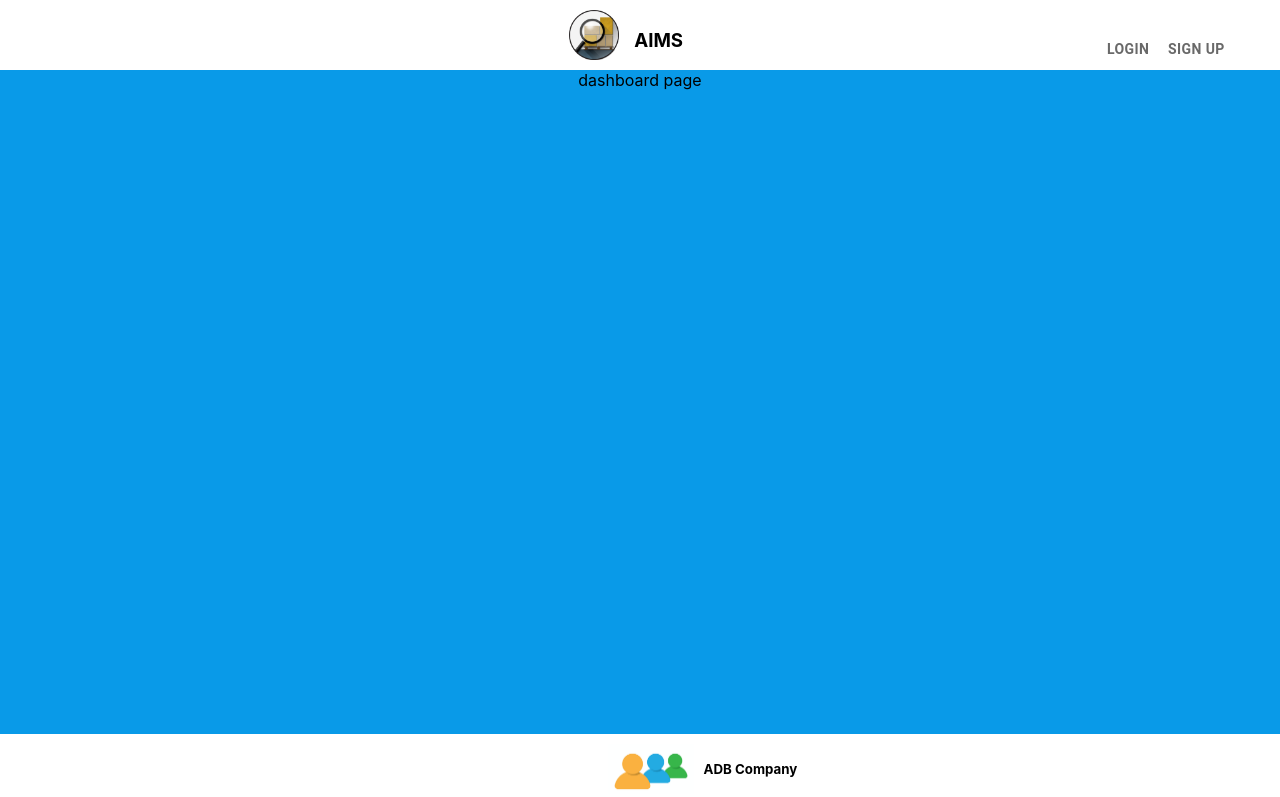
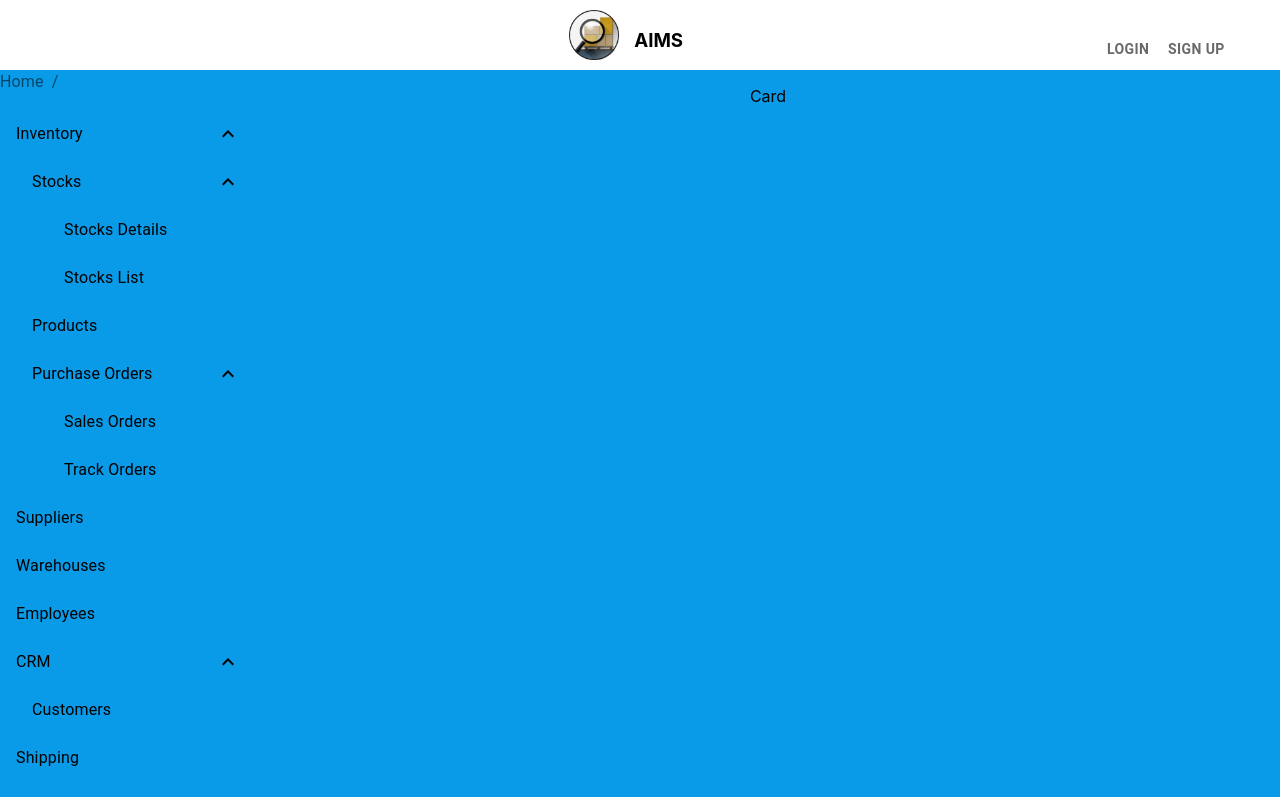
Before and after one commit to kaleyxiaozheng/inventorySystemFrontend, a React (Create React App) app: page /1/dashboard in a window 1280 px wide. Shown: the top 797 px of the page. Built offline with nearby package versions, Linux system fonts and the light colour scheme.

Commit message:
dashboard navibar

```diff
--- a/package.json
+++ b/package.json
@@ -4,6 +4,7 @@
   "private": true,
   "dependencies": {
     "@material-ui/core": "^4.10.0",
+    "@material-ui/icons": "^4.9.1",
     "@testing-library/jest-dom": "^4.2.4",
     "@testing-library/react": "^9.3.2",
     "@testing-library/user-event": "^7.1.2",
--- /dev/null
+++ b/src/components/Card.js
@@ -0,0 +1,5 @@
+import React from 'react';
+
+export const DashboardCard = () => (
+  <p>Card</p>
+)
--- a/src/components/DashboardPage.js
+++ b/src/components/DashboardPage.js
@@ -1,7 +1,15 @@
 import React from 'react';
 import '../css/DashboardPage.css';
+import { NaviBar } from './NaviBar';
+import { DashboardCard } from './Card';
 
 export const DashboardPage = () => (
-  <div className="bodyArea">dashboard page
+  <div className="bodyArea">
+    <div className="lcol breadcrumbs">
+      <NaviBar />
+    </div>
+    <div className="lcol dashboardCard ">
+        <DashboardCard />
+    </div>
   </div>
 )
--- /dev/null
+++ b/src/components/LinkRouter.js
@@ -0,0 +1,5 @@
+import React from 'react';
+import Link from '@material-ui/core/Link';
+import { Link as RouterLink } from 'react-router-dom';
+
+export const LinkRouter = (props) => <Link {...props} component={RouterLink} />;
--- /dev/null
+++ b/src/components/ListItemLink.js
@@ -0,0 +1,46 @@
+/* eslint-disable no-nested-ternary */
+import React from 'react';
+import PropTypes from 'prop-types';
+import ListItem from '@material-ui/core/ListItem';
+import ListItemText from '@material-ui/core/ListItemText';
+import ExpandLess from '@material-ui/icons/ExpandLess';
+import ExpandMore from '@material-ui/icons/ExpandMore';
+import { Link as RouterLink } from 'react-router-dom';
+
+export const breadcrumbNameMap = {
+  '/inventory': 'Inventory',
+  '/inventory/stocks': 'Stocks',
+  '/inventory/stocks/stocksdetails': 'Stocks Details',
+  '/inventory/stocks/stockslist': 'Stocks List',
+  '/inventory/products': 'Products',
+  '/inventory/purchaseorders': 'Purchase Orders',
+  '/inventory/purchaseorders/salesorders': 'Sales Orders',
+  '/inventory/purchaseorders/trackorders': 'Track Orders',
+  '/suppliers': 'Suppliers',
+  '/warehouses': 'Warehouses',
+  '/employees': 'Employees',
+  '/crm': 'CRM',
+  '/crm/customers': 'Customers',
+  '/shipping': 'Shipping',
+  '/reportsandanalysis': 'Reports & Analysis',
+  '/setting': 'Setting',
+};
+
+export function ListItemLink(props) {
+  const { to, open, ...other } = props;
+  const primary = breadcrumbNameMap[to];
+
+  return (
+    <li>
+      <ListItem button component={RouterLink} to={to} {...other}>
+        <ListItemText primary={primary} />
+        {open != null ? open ? <ExpandLess /> : <ExpandMore /> : null}
+      </ListItem>
+    </li>
+  );
+}
+
+ListItemLink.propTypes = {
+  open: PropTypes.bool,
+  to: PropTypes.string.isRequired,
+};
--- /dev/null
+++ b/src/components/NaviBar.js
@@ -0,0 +1,9 @@
+import React from 'react';
+import RouterBreadcrumbs from './RouterBreadcrumbs';
+
+
+export const NaviBar = () => (
+  <div>
+    <RouterBreadcrumbs />
+  </div>
+)
--- /dev/null
+++ b/src/components/RouterBreadcrumbs.js
@@ -0,0 +1,113 @@
+/* eslint-disable no-nested-ternary */
+import React from 'react';
+import List from '@material-ui/core/List';
+import Collapse from '@material-ui/core/Collapse';
+import Typography from '@material-ui/core/Typography';
+import Breadcrumbs from '@material-ui/core/Breadcrumbs';
+import { Route, MemoryRouter } from 'react-router';
+import { ListItemLink, breadcrumbNameMap } from './ListItemLink';
+import { useStyles } from './UseStyles';
+import { LinkRouter } from './LinkRouter'
+
+
+export default function RouterBreadcrumbs() {
+  const classes = useStyles();
+  const [openInventory, setOpenInventory] = React.useState(true);
+  const [openStocks, setOpenStocks] = React.useState(true);
+  const [openPurchaseorders, setOpenPurchaseorders] = React.useState(true);
+  const [openCrm, setOpenCrm] = React.useState(true);
+
+  const inventoryHandleClick = () => {
+    setOpenInventory((prevOpen) => !prevOpen);
+  };
+
+  const stocksHandleClick = () => {
+    setOpenStocks((prevOpen) => !prevOpen);
+  };
+
+  const purchaseorderssHandleClick = () => {
+    setOpenPurchaseorders((prevOpen) => !prevOpen);
+  };
+
+  const crmHandleClick = () => {
+    setOpenCrm((prevOpen) => !prevOpen);
+  };
+
+  return (
+    <MemoryRouter initialEntries={['/Inventory']} initialIndex={0}>
+      <div className={classes.root}>
+        <Route>
+          {({ location }) => {
+            const pathnames = location.pathname.split('/').filter((x) => x);
+
+            return (
+              <Breadcrumbs aria-label="breadcrumb">
+                <LinkRouter color="inherit" to="/">
+                  Home
+                </LinkRouter>
+                {pathnames.map((value, index) => {
+                  const last = index === pathnames.length - 1;
+                  const to = `/${pathnames.slice(0, index + 1).join('/')}`;
+
+                  return last ? (
+                    <Typography color="textPrimary" key={to}>
+                      {breadcrumbNameMap[to]}
+                    </Typography>
+                  ) : (
+                      <LinkRouter color="inherit" to={to} key={to}>
+                        {breadcrumbNameMap[to]}
+                      </LinkRouter>
+                    );
+                })}
+              </Breadcrumbs>
+            );
+          }}
+        </Route>
+        <nav className={classes.lists} aria-label="folders">
+          <List>
+            <ListItemLink to="/inventory" open={openInventory} onClick={inventoryHandleClick} />
+            <Collapse component="li" in={openInventory} timeout="auto" unmountOnExit>
+              <List disablePadding>
+                <ListItemLink to="/inventory/stocks" open={openStocks} onClick={stocksHandleClick} className={classes.nested} />
+                <Collapse component="li" in={openStocks} timeout="auto" unmountOnExit>
+                  <List disablePadding>
+                    <ListItemLink to="/inventory/stocks/stocksdetails" className={classes.subnested} />
+                  </List>
+                </Collapse>
+                <Collapse component="li" in={openStocks} timeout="auto" unmountOnExit>
+                  <List disablePadding>
+                    <ListItemLink to="/inventory/stocks/stockslist" className={classes.subnested} />
+                  </List>
+                </Collapse>
+                <ListItemLink to="/inventory/products" className={classes.nested} />
+                <ListItemLink to="/inventory/purchaseorders" open={openPurchaseorders} onClick={purchaseorderssHandleClick} className={classes.nested} />
+                <Collapse component="li" in={openPurchaseorders} timeout="auto" unmountOnExit>
+                  <List disablePadding>
+                    <ListItemLink to="/inventory/purchaseorders/salesorders" className={classes.subnested} />
+                  </List>
+                </Collapse>
+                <Collapse component="li" in={openPurchaseorders} timeout="auto" unmountOnExit>
+                  <List disablePadding>
+                    <ListItemLink to="/inventory/purchaseorders/trackorders" className={classes.subnested} />
+                  </List>
+                </Collapse>
+              </List>
+            </Collapse>
+            <ListItemLink to="/suppliers" />
+            <ListItemLink to="/warehouses" />
+            <ListItemLink to="/employees" />
+            <ListItemLink to="/crm" open={openCrm} onClick={crmHandleClick} />
+            <Collapse component="li" in={openCrm} timeout="auto" unmountOnExit>
+              <List disablePadding>
+                <ListItemLink to="/crm/customers" className={classes.nested} />
+              </List>
+            </Collapse>
+            <ListItemLink to="/shipping" />
+            <ListItemLink to="/reportsandanalysis" />
+            <ListItemLink to="/setting" />
+          </List>
+        </nav>
+      </div>
+    </MemoryRouter>
+  );
+}
--- /dev/null
+++ b/src/components/UseStyles.js
@@ -0,0 +1,19 @@
+import { makeStyles } from '@material-ui/core/styles';
+
+export const useStyles = makeStyles((theme) => ({
+  root: {
+    display: 'flex',
+    flexDirection: 'column',
+    // width: 360,
+  },
+  lists: {
+    // backgroundColor: theme.palette.background.paper,
+    marginTop: theme.spacing(1),
+  },
+  nested: {
+    paddingLeft: theme.spacing(4),
+  },
+  subnested: {
+    paddingLeft: theme.spacing(8),
+  },
+}));
--- a/src/css/DashboardPage.css
+++ b/src/css/DashboardPage.css
@@ -0,0 +1,14 @@
+.lcol {
+  display: inline-block;
+  vertical-align:top;
+  height: 100%;
+}
+
+.breadcrumbs {
+  width: 20%;
+  float: left;
+}
+
+.dashboardCard {
+  width: 80%;
+}
```
Also changed, not shown: 1 other file (tests, documents, lock files or other folders).
